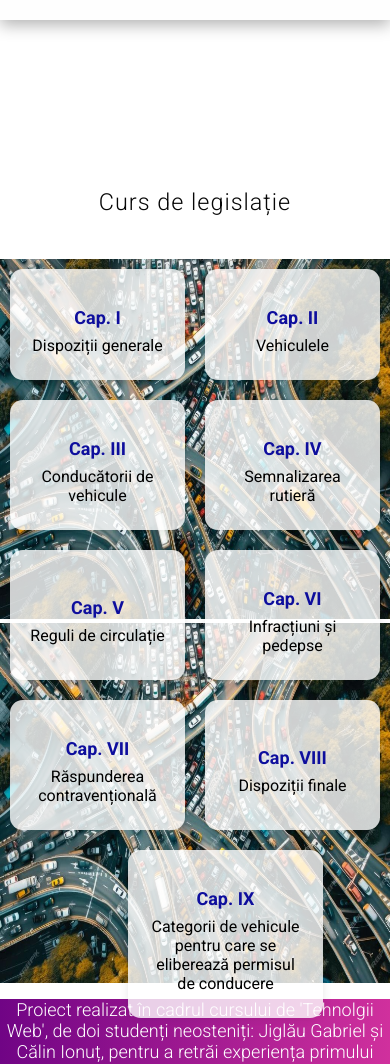
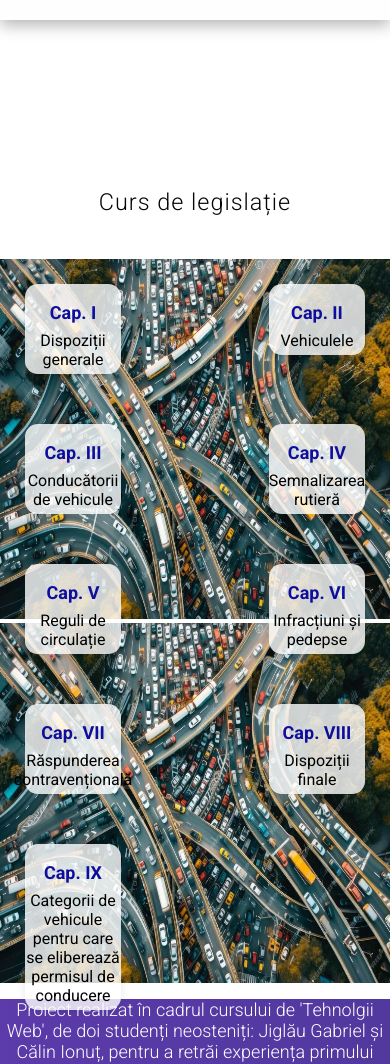
Before and after one commit to zkamper/web-project, a plain HTML site: page source/prezentare-legislatie.html in a window 390 px wide. Shown: the part 48-1112 px from the top of the page. Drawn offline with Linux system fonts and the light colour scheme.

Commit message:
resizing of the boxes when hovered added page for legislatie itself now the project references prezentare-legislatie to legislatie-page, however, the css needs to be changed adequately

```diff
--- a/source/prezentare-legislatie.html
+++ b/source/prezentare-legislatie.html
@@ -39,42 +39,65 @@
                 <img src="images/imagine-fundal.JPG" alt="imagine-fundal-masini" class="duplicated-image">
 
                 <div class="boxes-container">
+                    <a href="cap1legislatie.html" class="image-text-container-link">
                     <div class="box">
                         <h3>Cap. I</h3>
                         <p>Dispoziții generale</p>
                     </div>
+                    </a>
+                    <a href="cap2legislatie.html" class="image-text-container-link">
                     <div class="box">
                         <h3>Cap. II </h3>
                         <p>Vehiculele</p>
                     </div>
+                    </a>
+                    <a href="cap3legislatie.html" class="image-text-container-link">
                     <div class="box">
                         <h3>Cap. III</h3>
                         <p>Conducătorii de vehicule</p>
                     </div>
+                    </a>
+                    <a href="cap4legislatie.html" class="image-text-container-link">
                     <div class="box">
                         <h3>Cap. IV</h3>
                         <p>Semnalizarea rutieră</p>
                     </div>
+                    </a>
+
+                    <a href="cap5legislatie.html" class="image-text-container-link">
                     <div class="box">
                         <h3>Cap. V</h3>
                         <p>Reguli de circulație</p>
                     </div>
+                    </a>
+
+                    <a href="cap6legislatie.html" class="image-text-container-link">
                     <div class="box">
                         <h3>Cap. VI</h3>
                         <p>Infracțiuni și pedepse</p>
                     </div>
+                    </a>
+
+                    <a href="cap7legislatie.html" class="image-text-container-link">
                     <div class="box">
                         <h3>Cap. VII</h3>
                         <p>Răspunderea contravențională</p>
                     </div>
+                    </a>
+
+                    <a href="cap8legislatie.html" class="image-text-container-link">
                     <div class="box">
                         <h3>Cap. VIII</h3>
                         <p>Dispoziții finale</p>
                     </div>
+                    </a>
+
+                    <a href="cap8legislatie.html" class="image-text-container-link">
                     <div class="box">
                         <h3>Cap. IX</h3>
                         <p>Categorii de vehicule pentru care se eliberează permisul de conducere</p>
                     </div>
+                    </a>
                 </div>
             </div>
         </div>
@@ -82,7 +105,7 @@
     </main>
 
 
-    <footer>
+    <footer class="prezentare-footer-legislatie">
         <div class="footer-section">
            <p>Proiect realizat în cadrul cursului de 'Tehnolgii Web', de doi studenți neosteniți: Jiglău Gabriel
             și Călin Ionuț, pentru a retrăi experiența primului examen auto.</p>
--- a/source/styles/footer.css
+++ b/source/styles/footer.css
@@ -1,12 +1,28 @@
 .footer-section {
-    background: linear-gradient(to right, #700485, #d0309d);
     font-family: "Roboto", Helvetica, 'Helvetica Neue';
     color: #ffffff;
-
     text-align: center;
     font-size: 24px;
     font-weight: 500;
-    margin-bottom : -5rem;
+    margin-bottom: -5rem;
+}
+
+/* styling prezentare-legislatie */
+.prezentare-footer-legislatie .footer-section {
+    background: linear-gradient(to right, rgba(51, 9, 148, 0.8), rgba(37, 7, 134, 0.8));
+}
+
+/* Fallback styling */
+.footer-section {
+    background: linear-gradient(to right, #700485, #d0309d);
+}
+
+
+@media (max-width: 600px) {
+    .footer-section {
+        font-size: 18px;
+        font-weight: 300;
+    }
 }
 
 @media (max-width: 600px) {
--- /dev/null
+++ b/source/styles/legislatie1.css
@@ -0,0 +1,4 @@
+a.image-text-container-link {
+    text-decoration: none;
+    color: inherit; /* Keep the text color as it is */
+}
--- a/source/styles/prezentare-legislatie.css
+++ b/source/styles/prezentare-legislatie.css
@@ -54,8 +54,8 @@ p:first-of-type {
 .box {
     flex: 0 0 calc(28% - 20px);
     background-color: rgba(255, 255, 255, 0.8);
-    padding: 20px;
-    margin: 10px;
+    padding: 60px;
+    margin: 20px;
     text-align: center;
     box-shadow: 0 0 10px rgba(0, 0, 0, 0.1);
     border-radius: 0.8rem;
@@ -64,6 +64,20 @@ p:first-of-type {
     justify-content: center;
     align-items: center;
     pointer-events: auto;
+    transition: transform 0.3s ease; /* Changed transition to transform */
+}
+
+a.image-text-container-link {
+    text-decoration: none;
+    color: inherit; /* Keep the text color as it is */
+    display: inline-block; /* Make it behave like an inline-block */
+    width: calc(30% - 20px); /* Width of the box */
+    margin: 10px; /* Margin to separate the boxes */
+    vertical-align: top; /* Align to the top */
+}
+
+.box:hover {
+    transform: scale(0.93); /* Shrink the box size on hover */
 }
 
 .box h3 {
@@ -80,11 +94,13 @@ p:first-of-type {
     margin-bottom: 5px;
 }
 
-
+/* box-urile nu sunt perfecte, nici macar la dimensiune mica, dar ar fi relativ ok */
+/* ,si mai este o problema cu width-u pe la 1080-1200px, unde imaginea a doua
+    dispare, iar box-urile raman in afara imaginii singure
+*/
 /* smaller devices */
 @media (max-width: 768px) {
-
-    .main-content{
+    .main-content {
         padding-bottom: 0vh;
     }
 
@@ -92,14 +108,24 @@ p:first-of-type {
         font-size: 6vw;
     }
 
-    .box {
-        flex: 0 0 calc(50% - 20px);
+    a.image-text-container-link {
+        text-decoration: none;
+        color: inherit; /* Keep the text color as it is */
+        display: inline-block; /* Make it behave like an inline-block */
+        width: calc(40% - 20px); /* Width of the box */
+        margin: 5px; /* Margin to separate the boxes */
+        vertical-align: top; /* Align to the top */
     }
 
-    .box:nth-child(9) { /* Targeting the ninth box */
-        flex: 0 0 50%; /* Making it full width */
-        margin-left: 8rem; /* Centering its content */
+    .box {
+        flex: 0 0 calc(25% - 10px);
+        padding: 0px;
     }
+
+    /*.box:nth-child(9) {
+        flex: 0 0 50%;
+        margin-left: 8rem;
+    }*/
 
     .image-container {
         margin: 0;
@@ -114,6 +140,6 @@ p:first-of-type {
         display: block;
         margin: 0;
         height: 360px;
-        margin-bottom: 30vh; /* Adjusted margin-bottom */
+        margin-bottom: 30vh;
     }
 }
```
Also changed, not shown: source/cap1legislatie.html (added, +34 -0 lines).
